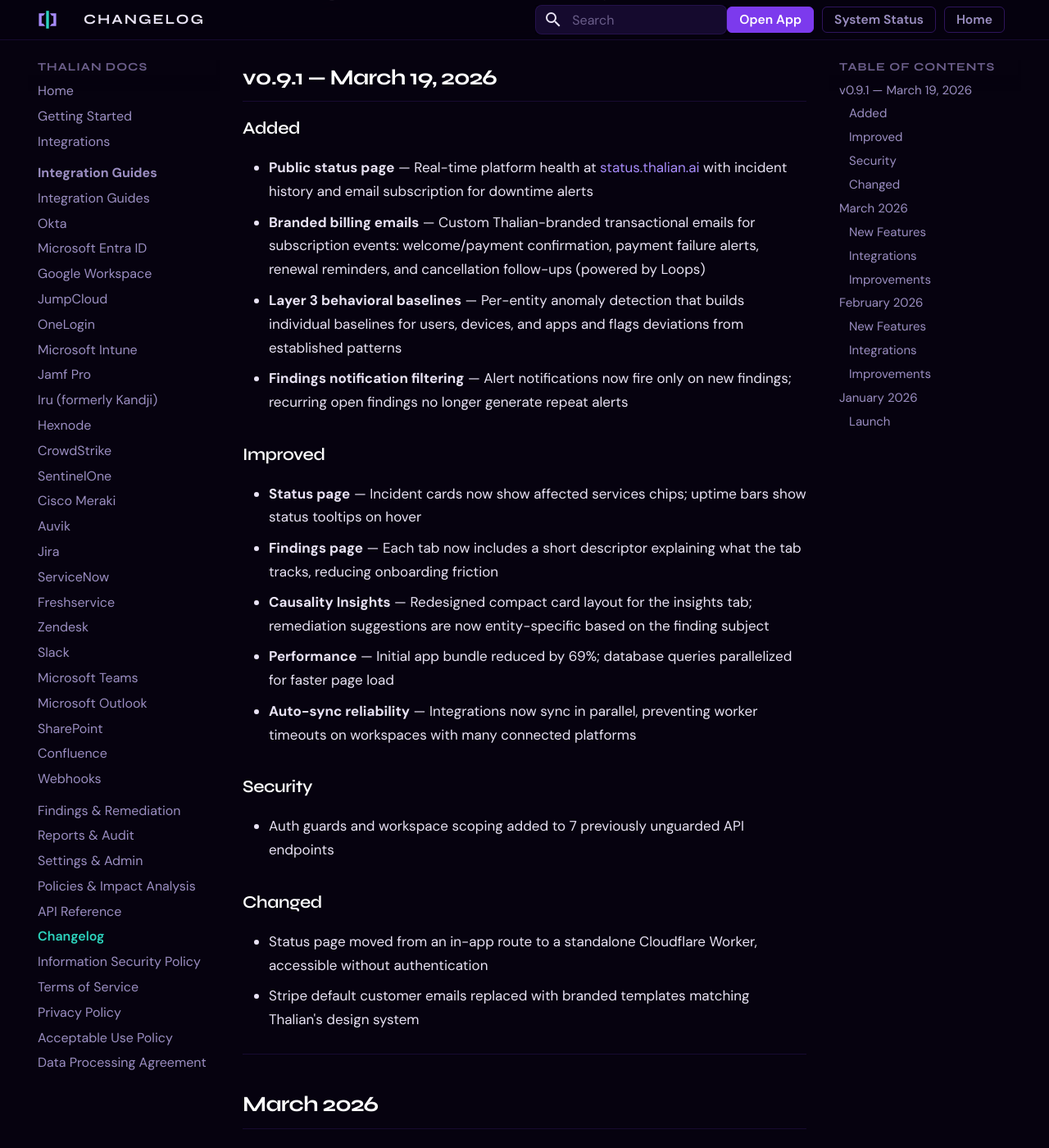
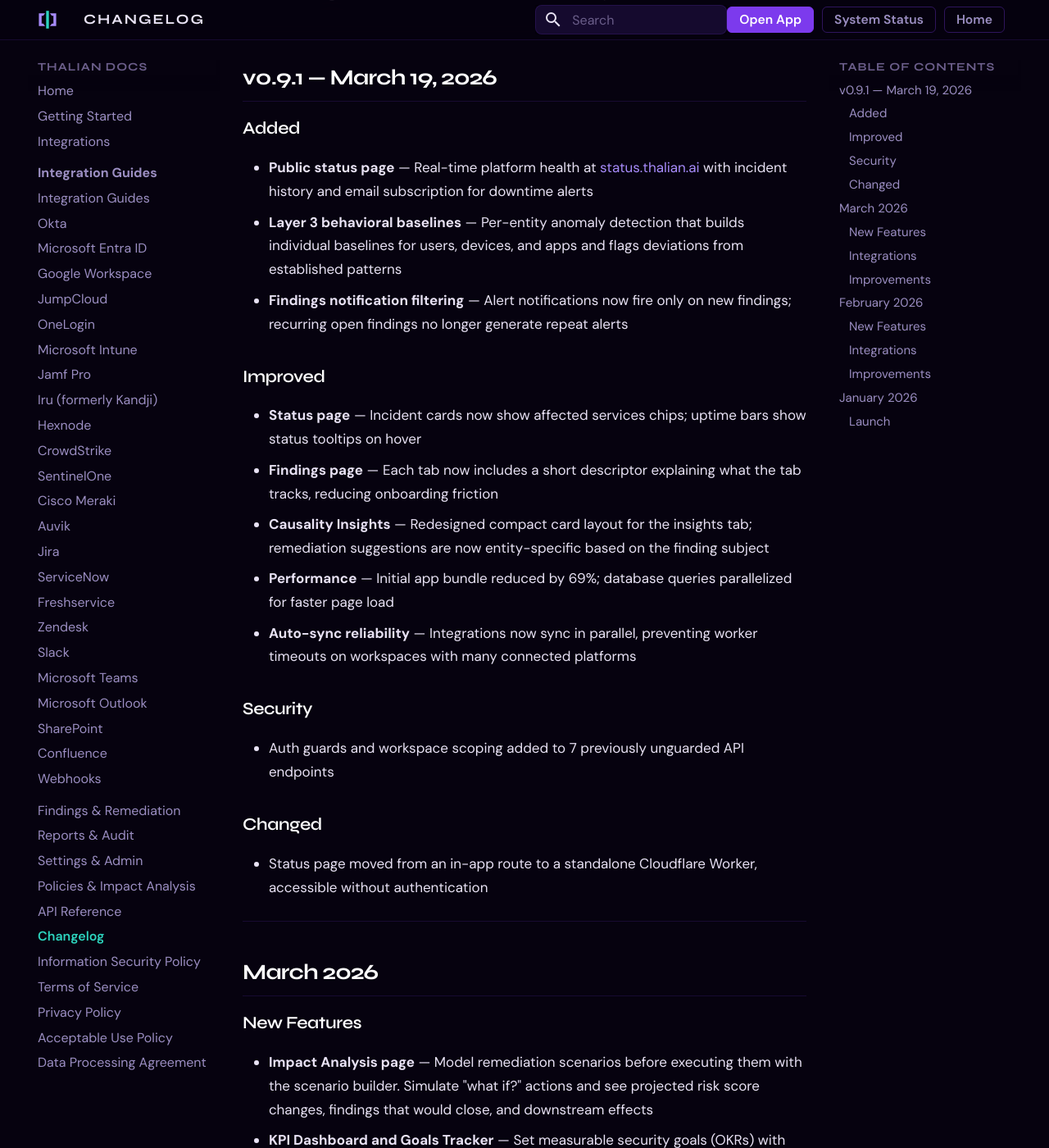
Before and after one commit to tori-mf13/thalian-docs, an MkDocs documentation site: the page built from docs/changelog.md, in a window 1280 px wide and 1400 px high, scrolled down 209 px. Shown: the whole window at 82% size. Built offline with MkDocs 1.6.1 and Material for MkDocs 9.7.7, drawn with Linux system fonts in a browser that asks for light colours.

Commit message:
docs: remove branded billing emails entry from changelog

```diff
--- a/docs/changelog.md
+++ b/docs/changelog.md
@@ -9,7 +9,6 @@ Notable changes, new features, and fixes for the Thalian platform.
 ### Added
 
 - **Public status page** — Real-time platform health at [status.thalian.ai](https://status.thalian.ai) with incident history and email subscription for downtime alerts
-- **Branded billing emails** — Custom Thalian-branded transactional emails for subscription events: welcome/payment confirmation, payment failure alerts, renewal reminders, and cancellation follow-ups (powered by Loops)
 - **Layer 3 behavioral baselines** — Per-entity anomaly detection that builds individual baselines for users, devices, and apps and flags deviations from established patterns
 - **Findings notification filtering** — Alert notifications now fire only on new findings; recurring open findings no longer generate repeat alerts
 
@@ -28,7 +27,6 @@ Notable changes, new features, and fixes for the Thalian platform.
 ### Changed
 
 - Status page moved from an in-app route to a standalone Cloudflare Worker, accessible without authentication
-- Stripe default customer emails replaced with branded templates matching Thalian's design system
 
 ---
 
```
